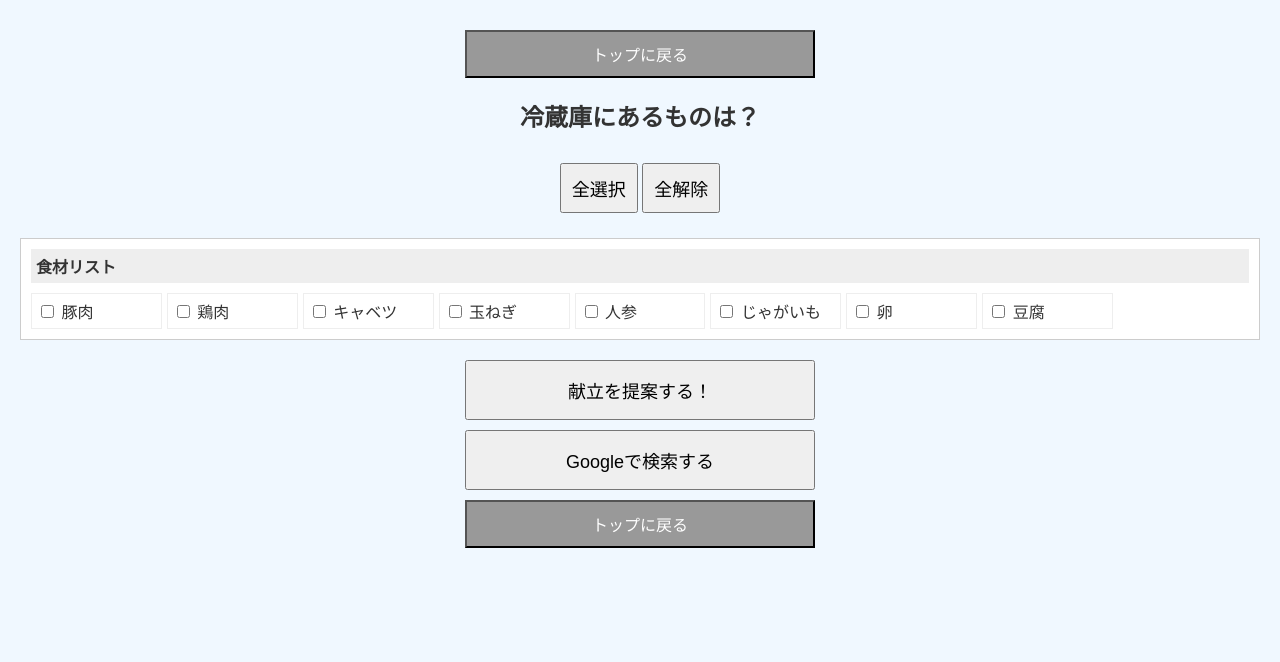
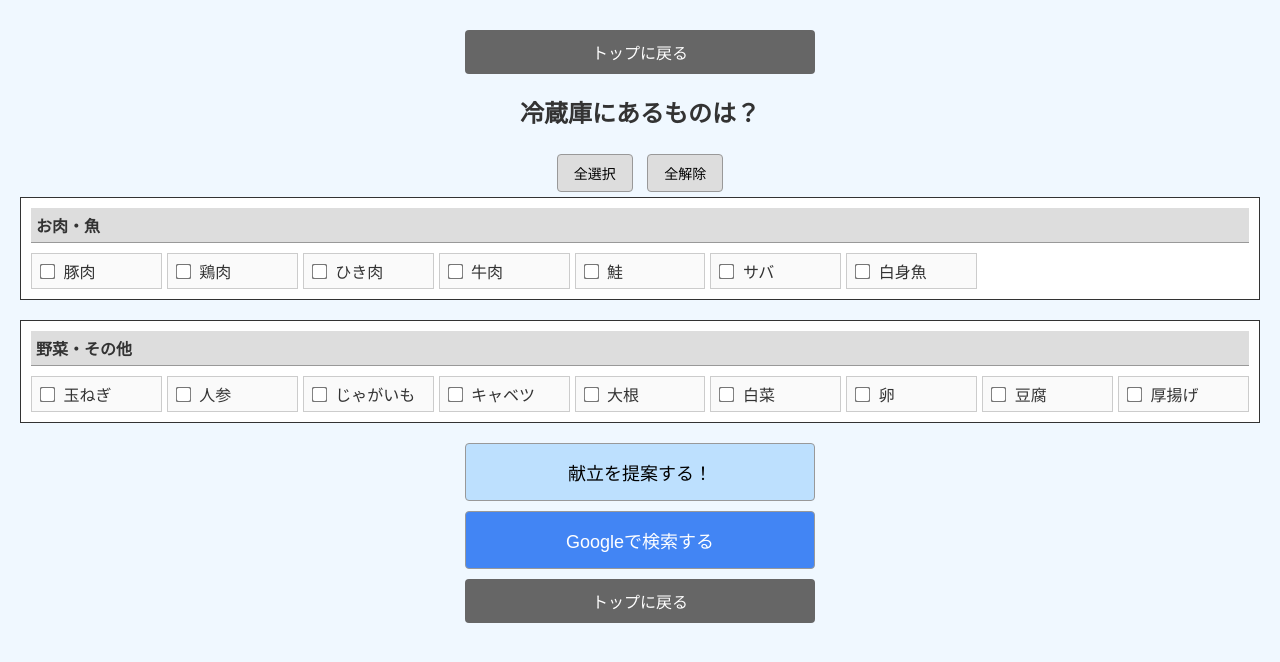
Before and after one commit to cooljoe777-sudo/cooking-app, a plain HTML site: page index.html in a window 1280 px wide. Both pictures are taken after a click on the button "献立を考える". Drawn offline with Linux system fonts and the light colour scheme.

Commit message:
Update index.html

```diff
--- a/index.html
+++ b/index.html
@@ -27,13 +27,13 @@
         .intro-section {
             background: #fff;
             padding: 15px;
-            border: 1px solid #ccc;
+            border: 1px solid #333; /* シンプルな枠線に変更 */
             text-align: left;
             margin-bottom: 20px;
             font-size: 14px;
         }
 
-        /* ボタンのスタイル */
+        /* ボタン共通設定 */
         button {
             font-size: 18px;
             padding: 15px;
@@ -42,43 +42,71 @@
             max-width: 350px;
             display: block;
             cursor: pointer;
+            border: 1px solid #999; /* 装飾を削除しシンプルに */
+            border-radius: 4px;     /* 丸みを最小限に */
+            background-color: #eee;
         }
+        /* ボタン押下時の動き */
+        button:active {
+            background-color: #ddd;
+        }
+
+        /* メインメニューのボタン色分け（視認性のため維持） */
+        .btn-menu { background-color: #bde0fe; }
+        .btn-rice { background-color: #ffcfd2; }
 
         /* 戻るボタン */
         .btn-back {
-            background-color: #999;
+            background-color: #666;
             color: white;
             padding: 10px;
             font-size: 16px;
+            border: none;
+        }
+
+        /* 操作ボタン（全選択など） */
+        .btn-small {
+            width: auto;
+            display: inline-block;
+            padding: 8px 16px;
+            font-size: 14px;
+            margin: 5px;
+            background-color: #ddd;
         }
 
         /* 画面切り替え */
         .hidden { display: none; }
 
-        /* 食材リスト（表形式） */
+        /* 食材リストのカテゴリ枠 */
         .category-box {
             background: #fff;
             margin-bottom: 20px;
             padding: 10px;
-            border: 1px solid #ccc;
+            border: 1px solid #333;
+            text-align: left;
         }
         .category-title {
-            background: #eee;
+            background: #ddd;
             padding: 5px;
             font-weight: bold;
             margin-bottom: 10px;
-            text-align: left;
+            border-bottom: 1px solid #999;
         }
+        /* グリッド表示（整列） */
         .ingredient-grid {
             display: grid;
-            grid-template-columns: repeat(auto-fill, minmax(120px, 1fr));
+            grid-template-columns: repeat(auto-fill, minmax(130px, 1fr));
             gap: 5px;
-            text-align: left;
         }
         .ingredient-item {
             display: block;
             padding: 5px;
-            border: 1px solid #eee;
+            border: 1px solid #ccc;
+            background-color: #fafafa;
+        }
+        .ingredient-item input {
+            transform: scale(1.2);
+            margin-right: 5px;
         }
 
         /* ご飯計算リスト */
@@ -105,6 +133,7 @@
             width: 120px;
         }
 
+        /* 数字直接入力 */
         .gram-input {
             font-size: 18px;
             padding: 5px;
@@ -125,8 +154,8 @@
             <p><strong>アドバイス:</strong> AI検索は便利ですが、在庫に合わせて量は人間が調整してください。</p>
         </div>
 
-        <button onclick="showScreen('meal-planning')">献立を考える</button>
-        <button onclick="showScreen('rice-calculation')">ご飯の量を計算</button>
+        <button class="btn-menu" onclick="showScreen('meal-planning')">献立を考える</button>
+        <button class="btn-rice" onclick="showScreen('rice-calculation')">ご飯の量を計算</button>
     </div>
 
     <div id="meal-planning" class="hidden">
@@ -134,30 +163,46 @@
 
         <h2>冷蔵庫にあるものは？</h2>
 
-        <div style="margin-bottom: 15px;">
-            <button style="display:inline-block; width:auto; padding:10px;" onclick="toggleAll(true)">全選択</button>
-            <button style="display:inline-block; width:auto; padding:10px;" onclick="toggleAll(false)">全解除</button>
+        <div>
+            <button class="btn-small" onclick="toggleAll(true)">全選択</button>
+            <button class="btn-small" onclick="toggleAll(false)">全解除</button>
         </div>
 
         <form id="ingredient-form">
+
             <div class="category-box">
-                <div class="category-title">食材リスト</div>
+                <div class="category-title">お肉・魚</div>
                 <div class="ingredient-grid">
                     <label class="ingredient-item"><input type="checkbox" name="food" value="豚肉"> 豚肉</label>
                     <label class="ingredient-item"><input type="checkbox" name="food" value="鶏肉"> 鶏肉</label>
-                    <label class="ingredient-item"><input type="checkbox" name="food" value="キャベツ"> キャベツ</label>
+                    <label class="ingredient-item"><input type="checkbox" name="food" value="ひき肉"> ひき肉</label>
+                    <label class="ingredient-item"><input type="checkbox" name="food" value="牛肉"> 牛肉</label>
+                    <label class="ingredient-item"><input type="checkbox" name="food" value="鮭"> 鮭</label>
+                    <label class="ingredient-item"><input type="checkbox" name="food" value="サバ"> サバ</label>
+                    <label class="ingredient-item"><input type="checkbox" name="food" value="白身魚"> 白身魚</label>
+                </div>
+            </div>
+
+            <div class="category-box">
+                <div class="category-title">野菜・その他</div>
+                <div class="ingredient-grid">
                     <label class="ingredient-item"><input type="checkbox" name="food" value="玉ねぎ"> 玉ねぎ</label>
                     <label class="ingredient-item"><input type="checkbox" name="food" value="人参"> 人参</label>
                     <label class="ingredient-item"><input type="checkbox" name="food" value="じゃがいも"> じゃがいも</label>
+                    <label class="ingredient-item"><input type="checkbox" name="food" value="キャベツ"> キャベツ</label>
+                    <label class="ingredient-item"><input type="checkbox" name="food" value="大根"> 大根</label>
+                    <label class="ingredient-item"><input type="checkbox" name="food" value="白菜"> 白菜</label>
                     <label class="ingredient-item"><input type="checkbox" name="food" value="卵"> 卵</label>
                     <label class="ingredient-item"><input type="checkbox" name="food" value="豆腐"> 豆腐</label>
+                    <label class="ingredient-item"><input type="checkbox" name="food" value="厚揚げ"> 厚揚げ</label>
                 </div>
             </div>
+
         </form>
 
-        <button onclick="generateMenu()">献立を提案する！</button>
+        <button class="btn-menu" onclick="generateMenu()">献立を提案する！</button>
 
-        <button onclick="googleSearch()">Googleで検索する</button>
+        <button style="background-color:#4285F4; color:white;" onclick="googleSearch()">Googleで検索する</button>
 
         <button class="btn-back" onclick="showMainMenu()">トップに戻る</button>
     </div>
@@ -169,17 +214,18 @@
         <ul id="member-list" class="rice-list">
             </ul>
 
-        <div style="background: #fff; padding: 15px; margin-top: 20px; border:1px solid #ccc;">
+        <div style="background: #fff; padding: 15px; margin-top: 20px; border:1px solid #333;">
             <h3 style="margin:0 0 10px 0;">合計: <span id="total-rice" style="font-size: 24px;">0</span> g</h3>
             <p>（約 <span id="total-gou">0.0</span> 合）</p>
         </div>
 
-        <button onclick="calculateRice()">計算する</button>
+        <button class="btn-rice" onclick="calculateRice()">計算する</button>
         <button class="btn-back" onclick="showMainMenu()">トップに戻る</button>
     </div>
 
     <script>
         // --- データ初期設定 ---
+        // ※名前や初期値はここで変更できます
         const defaultMembers = [
             { id: 'userA', name: '利用者A', amount: 150 },
             { id: 'userB', name: '利用者B', amount: 150 },
@@ -204,17 +250,15 @@
             document.getElementById(screenId).classList.remove('hidden');
             window.scrollTo(0, 0);
         }
+        function showMainMenu() { showScreen('main-menu'); }
 
-        function showMainMenu() {
-            showScreen('main-menu');
-        }
-
+        // --- 献立機能 ---
         function toggleAll(isChecked) {
             const checkboxes = document.querySelectorAll('input[name="food"]');
             checkboxes.forEach(cb => cb.checked = isChecked);
         }
 
-        // --- 【修正】献立提案機能（内部ロジック） ---
+        // 内部ロジックによる提案（現在は仮のロジック）
         function generateMenu() {
             const checkboxes = document.querySelectorAll('input[name="food"]:checked');
             if (checkboxes.length === 0) {
@@ -222,24 +266,22 @@
                 return;
             }
 
-            // ★ここに将来、ボスの考案したロジックが入ります。
-            // 今は仮として「ガッツリ炒め」を提案します。
-
-            let resultMenu = "豚肉とキャベツのガッツリ炒め";
-
-            // 少しだけ賢く（豚肉が入っていなかったら別の名前にする例）
+            // ★ここに将来ボスのロジックを実装します
+            // 現在は、とりあえずの回答を表示します
             let ingredients = [];
             checkboxes.forEach(cb => ingredients.push(cb.value));
 
-            if (!ingredients.includes("豚肉")) {
-                resultMenu = "おまかせ野菜炒め";
+            let message = "選択された食材:\n" + ingredients.join("、") + "\n\nこれらを使ったメニューを提案します（ロジック準備中）";
+
+            // 簡易的な条件分岐の例
+            if(ingredients.includes("豚肉") && ingredients.includes("キャベツ")) {
+                message = "【提案】\n豚肉とキャベツの味噌炒め（回鍋肉風）\n\nごま油で炒めると風味がアップします。";
             }
 
-            // アラートで提案を表示（Googleには飛びません）
-            alert("【提案メニュー】\n\n" + resultMenu + "\n\n(※これは仮の提案です。今後ここにボスのレシピロジックを追加します)");
+            alert(message);
         }
 
-        // --- Google検索機能 ---
+        // Google検索
         function googleSearch() {
             const checkboxes = document.querySelectorAll('input[name="food"]:checked');
             if (checkboxes.length === 0) {
@@ -256,7 +298,7 @@
             window.open(url, '_blank');
         }
 
-        // --- ご飯計算機能 ---
+        // --- ご飯計算機能（直接入力式） ---
         function renderRiceList() {
             const listContainer = document.getElementById('member-list');
             listContainer.innerHTML = '';
```
